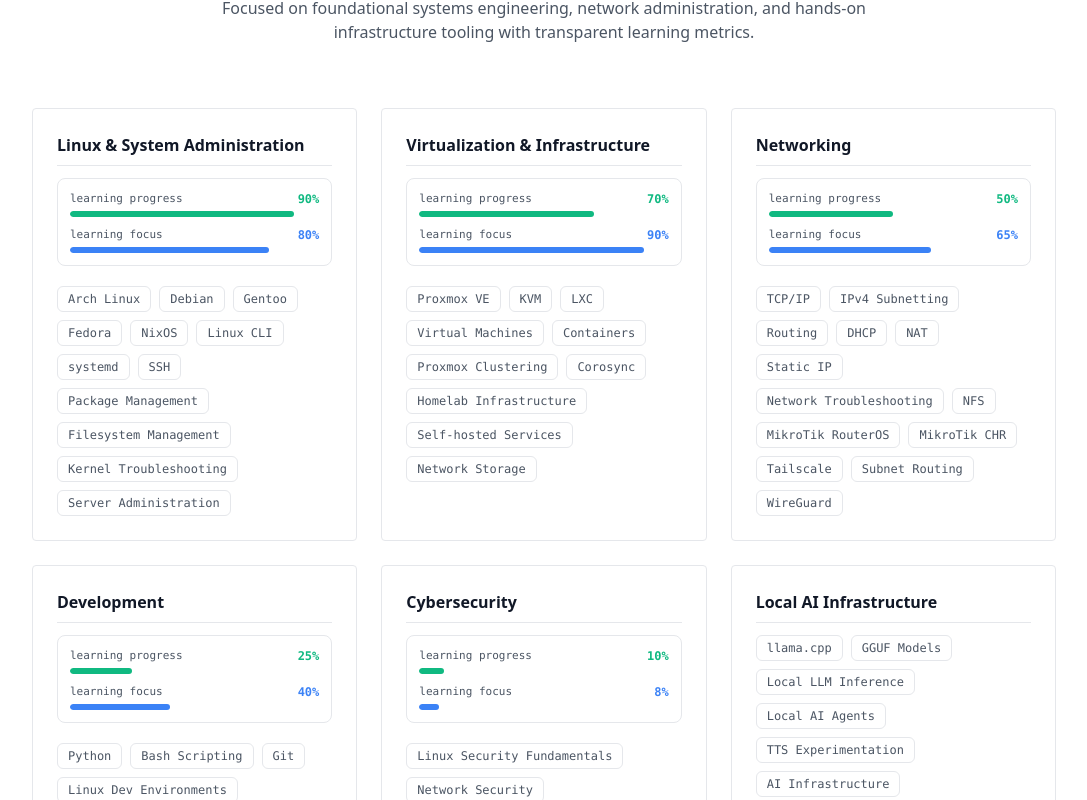
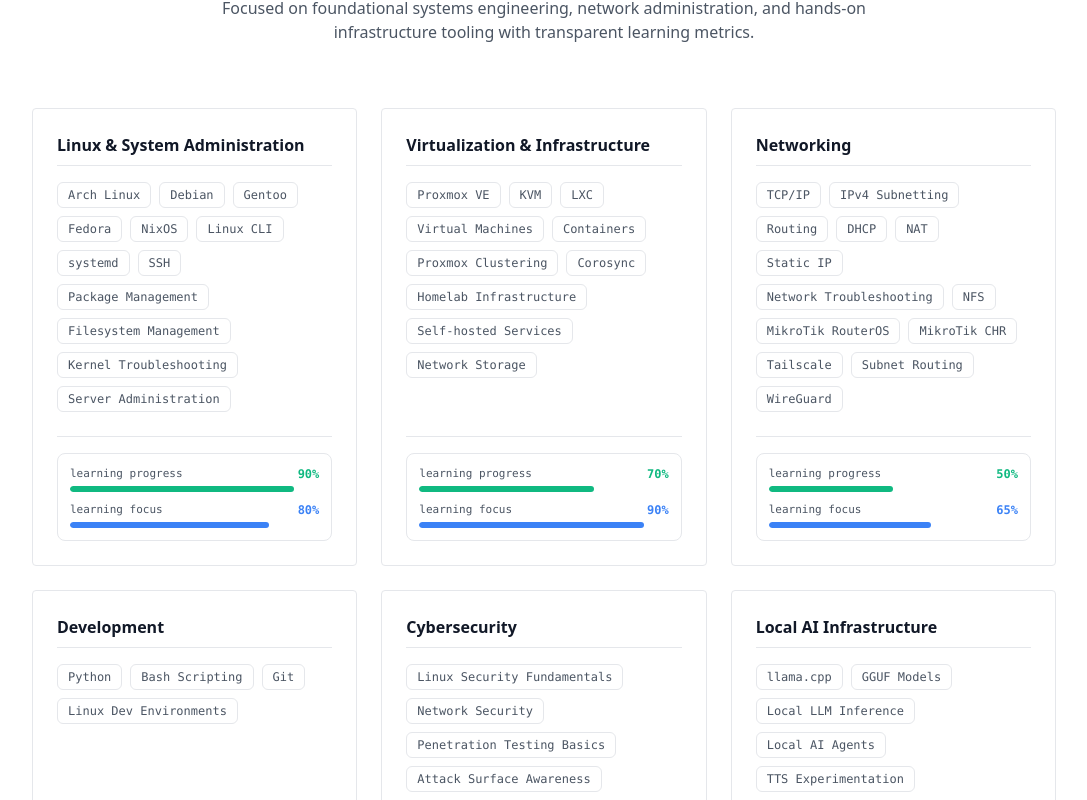
Before and after one commit to uwong241/website-portfolio, a React (Vite) app: page / in a window 1280 px wide. Shown: the part 1960-2760 px from the top of the page, without its empty margins (96-1183 px from the left). Built offline with nearby package versions, Linux system fonts and the light colour scheme.

Commit message:
fix: move learning progress and focus bars to the bottom of skill cards

```diff
--- a/src/sections/Skills.tsx
+++ b/src/sections/Skills.tsx
@@ -20,15 +20,29 @@
             {SKILL_CATEGORIES.map((cat, idx) => (
               <Card key={idx} className="p-6 border border-border/80 bg-background-light flex flex-col justify-between">
                 <div>
-                  <div className="flex items-center justify-between mb-3 pb-2 border-b border-border">
+                  <div className="flex items-center justify-between mb-4 pb-2 border-b border-border">
                     <h3 className="text-base font-bold text-primary">
                       {cat.category}
                     </h3>
                   </div>
 
-                  {/* Progress & Focus Metrics Bar */}
-                  {(cat.learningProgress !== undefined || cat.learningFocus !== undefined) && (
-                    <div className="mb-5 p-3 rounded-lg bg-surface/60 border border-border/60 space-y-2.5 font-mono text-xs">
+                  {/* Skills Tag Pills First */}
+                  <div className="flex flex-wrap gap-2 mb-6">
+                    {cat.skills.map((skill, sIdx) => (
+                      <span
+                        key={sIdx}
+                        className="text-xs px-2.5 py-1 bg-surface border border-border/70 rounded-md font-mono text-secondary hover:border-accent hover:text-primary transition-colors"
+                      >
+                        {skill}
+                      </span>
+                    ))}
+                  </div>
+                </div>
+
+                {/* Progress & Focus Metrics Bar Placed at the Bottom */}
+                {(cat.learningProgress !== undefined || cat.learningFocus !== undefined) && (
+                  <div className="mt-auto pt-4 border-t border-border/60">
+                    <div className="p-3 rounded-lg bg-surface/60 border border-border/60 space-y-2.5 font-mono text-xs">
                       {cat.learningProgress !== undefined && (
                         <div>
                           <div className="flex justify-between items-center mb-1">
@@ -59,19 +73,8 @@
                         </div>
                       )}
                     </div>
-                  )}
-
-                  <div className="flex flex-wrap gap-2">
-                    {cat.skills.map((skill, sIdx) => (
-                      <span
-                        key={sIdx}
-                        className="text-xs px-2.5 py-1 bg-surface border border-border/70 rounded-md font-mono text-secondary hover:border-accent hover:text-primary transition-colors"
-                      >
-                        {skill}
-                      </span>
-                    ))}
                   </div>
-                </div>
+                )}
               </Card>
             ))}
           </div>
```
